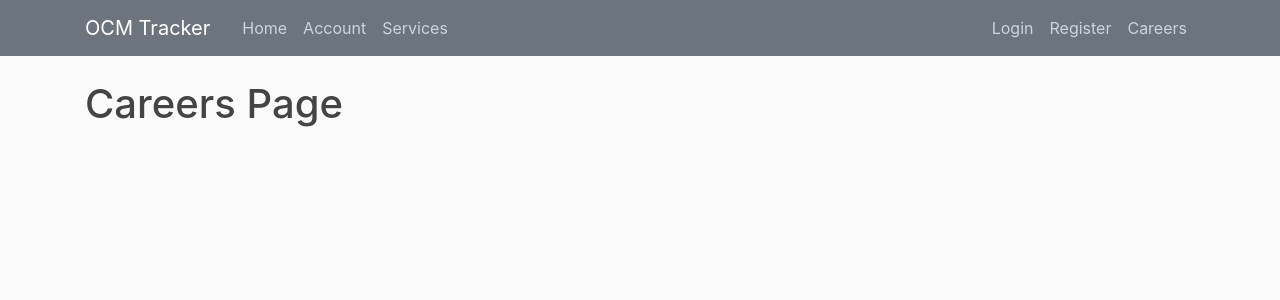
After one commit to ibaf001/conexus, a Flask app: page /careers in a window 1280 px wide. The commit adds this page. Shown: the top 300 px of the page. Run offline with Flask 2, Linux system fonts and the light colour scheme; some libraries are stand-ins or nearby versions.

Commit message:
Add pages services and careers

```diff
--- a/tracker/routes.py
+++ b/tracker/routes.py
@@ -130,14 +130,24 @@ def account():
     return render_template('account.html', title='Account')
 
 
-@app.route('/assign',  methods=["GET", "POST"])
+@app.route('/assign', methods=["GET", "POST"])
 @login_required
 def assign():
     if request.method == "POST":
         email_receiver = request.form['user']
         case = request.form['case']
-        if send_email(email_receiver, case) :
+        if send_email(email_receiver, case):
             flash(Markup("<strong>Success!</strong> email sent."), 'success')
         else:
             flash(Markup("<strong>Success!</strong> email sent."), 'success')
     return redirect(url_for('project', case=case))
+
+
+@app.route('/services')
+def services():
+    return render_template('services.html')
+
+
+@app.route('/careers')
+def careers():
+    return render_template('careers.html')
--- a/tracker/templates/base.html
+++ b/tracker/templates/base.html
@@ -26,7 +26,7 @@
                 <div class="navbar-nav mr-auto">
                     <a class="nav-item nav-link" href="{{ url_for('home') }}">Home</a>
                     <a class="nav-item nav-link" href="{{ url_for('account') }}">Account</a>
-                    <a class="nav-item nav-link" href="#">Services</a>
+                    <a class="nav-item nav-link" href="{{ url_for('services') }}">Services</a>
                 </div>
                 <!-- Navbar Right Side -->
                 <div class="navbar-nav">
@@ -38,7 +38,7 @@
                         <a class="nav-item nav-link" href="{{ url_for('login') }}">Login</a>
                         <a class="nav-item nav-link" href="{{ url_for('register') }}">Register</a>
                     {% endif %}
-                    <a class="nav-item nav-link" href="#">Careers</a>
+                    <a class="nav-item nav-link" href="{{ url_for('careers') }}">Careers</a>
 
                 </div>
             </div>
--- /dev/null
+++ b/tracker/templates/careers.html
@@ -0,0 +1,5 @@
+{% extends "base.html" %}
+{% block content %}
+    <h1>Careers Page</h1>
+
+{% endblock content %}
--- /dev/null
+++ b/tracker/templates/services.html
@@ -0,0 +1,5 @@
+{% extends "base.html" %}
+{% block content %}
+    <h1>Services Page</h1>
+
+{% endblock content %}
```
